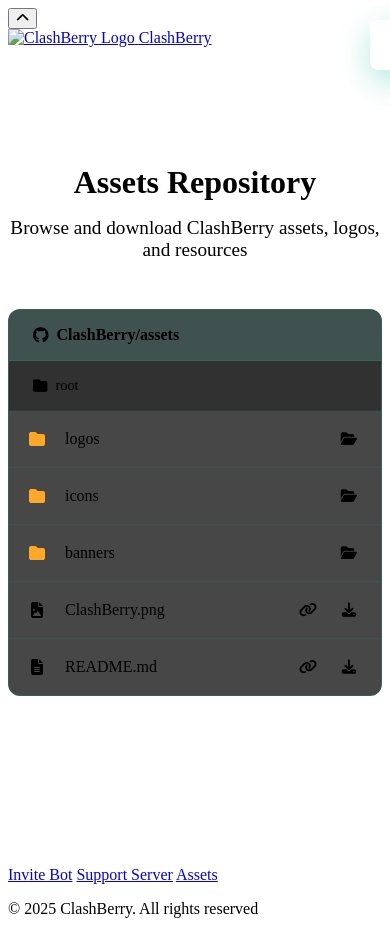
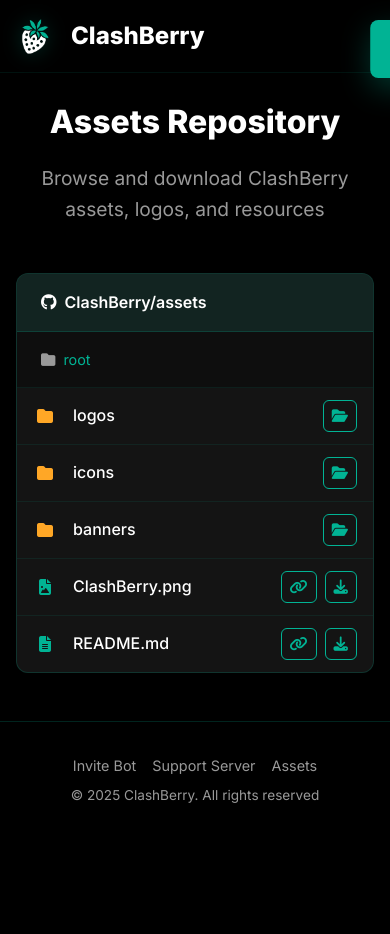
Before and after one commit to JkMiniDev/ClashBerryAssets, a plain HTML site: page index.html in a window 390 px wide. After the commit the page ends 844 px from the top, so only its background shows below. Drawn offline with Linux system fonts and the light colour scheme.

Commit message:
Update index.html

```diff
--- a/index.html
+++ b/index.html
@@ -4,13 +4,198 @@
     <meta charset="UTF-8">
     <meta name="viewport" content="width=device-width, initial-scale=1.0">
     <title>Assets - ClashBerry</title>
-    <link rel="icon" type="image/png" href="assets/ClashBerry.png">
-    <link rel="shortcut icon" type="image/png" href="assets/ClashBerry.png">
-    <link rel="apple-touch-icon" href="assets/ClashBerry.png">
+    <link rel="icon" type="image/png" href="ClashBerry.png">
+    <link rel="shortcut icon" type="image/png" href="ClashBerry.png">
+    <link rel="apple-touch-icon" href="ClashBerry.png">
     <link rel="stylesheet" href="https://cdnjs.cloudflare.com/ajax/libs/font-awesome/6.4.0/css/all.min.css">
     <link href="https://fonts.googleapis.com/css2?family=Inter:wght@300;400;500;600;700;800&display=swap" rel="stylesheet">
-    <link rel="stylesheet" href="assets/css/style.css">
     <style>
+        :root {
+            --primary-color: #01B394;
+            --primary-dark: #009680;
+            --black: #000000;
+            --dark-gray: #1a1a1a;
+            --medium-gray: #2a2a2a;
+            --light-gray: #3a3a3a;
+            --white: #ffffff;
+            --accent-glow: rgba(1, 179, 148, 0.3);
+            --text-light: #e0e0e0;
+            --text-muted: #999999;
+        }
+
+        * {
+            margin: 0;
+            padding: 0;
+            box-sizing: border-box;
+        }
+
+        html {
+            scroll-behavior: smooth;
+        }
+
+        body {
+            font-family: 'Inter', -apple-system, BlinkMacSystemFont, sans-serif;
+            background-color: var(--black);
+            color: var(--white);
+            line-height: 1.6;
+            overflow-x: hidden;
+        }
+
+        ::-webkit-scrollbar {
+            width: 8px;
+        }
+
+        ::-webkit-scrollbar-track {
+            background: var(--black);
+        }
+
+        ::-webkit-scrollbar-thumb {
+            background: var(--primary-color);
+            border-radius: 4px;
+        }
+
+        ::-webkit-scrollbar-thumb:hover {
+            background: var(--primary-dark);
+        }
+
+        .animated-bg {
+            position: fixed;
+            top: 0;
+            left: 0;
+            width: 100%;
+            height: 100%;
+            z-index: -1;
+            background: var(--black);
+        }
+
+        header {
+            position: fixed;
+            top: 0;
+            width: 100%;
+            z-index: 1000;
+            padding: 1rem 0;
+            background: rgba(0, 0, 0, 0.95);
+            backdrop-filter: blur(20px);
+            border-bottom: 1px solid rgba(1, 179, 148, 0.1);
+            transition: all 0.3s ease;
+        }
+
+        header.scrolled {
+            padding: 0.5rem 0;
+            background: rgba(0, 0, 0, 0.98);
+            box-shadow: 0 10px 30px rgba(1, 179, 148, 0.1);
+        }
+
+        .container {
+            max-width: 1400px;
+            margin: 0 auto;
+            padding: 0 2rem;
+        }
+
+        .header-container {
+            display: flex;
+            justify-content: flex-start;
+            align-items: center;
+        }
+
+        .logo {
+            display: flex;
+            align-items: center;
+            font-size: 1.8rem;
+            font-weight: 800;
+            color: var(--white);
+            text-decoration: none;
+            transition: all 0.3s ease;
+        }
+
+        .logo:hover {
+            color: var(--primary-color);
+            transform: scale(1.05);
+        }
+
+        .logo img {
+            height: 50px;
+            margin-right: 15px;
+            filter: drop-shadow(0 0 10px var(--accent-glow));
+            transition: filter 0.3s ease;
+        }
+
+        .logo:hover img {
+            filter: drop-shadow(0 0 20px var(--accent-glow));
+        }
+
+        .back-to-top {
+            position: fixed;
+            bottom: 30px;
+            right: 30px;
+            width: 60px;
+            height: 60px;
+            background: linear-gradient(135deg, var(--primary-color), var(--primary-dark));
+            border: none;
+            border-radius: 50%;
+            cursor: pointer;
+            display: flex;
+            align-items: center;
+            justify-content: center;
+            font-size: 1.5rem;
+            color: var(--white);
+            box-shadow: 0 8px 25px rgba(1, 179, 148, 0.4);
+            transition: all 0.3s ease;
+            opacity: 0;
+            visibility: hidden;
+            transform: translateY(100px);
+            z-index: 1000;
+        }
+
+        .back-to-top.visible {
+            opacity: 1;
+            visibility: visible;
+            transform: translateY(0);
+        }
+
+        .back-to-top:hover {
+            transform: translateY(-5px) scale(1.1);
+            box-shadow: 0 15px 35px rgba(1, 179, 148, 0.6);
+            background: linear-gradient(135deg, var(--primary-dark), var(--primary-color));
+        }
+
+        footer {
+            background: var(--black);
+            padding: 2rem 0;
+            border-top: 1px solid rgba(1, 179, 148, 0.2);
+        }
+
+        .footer-bottom {
+            text-align: center;
+            max-width: 600px;
+            margin: 0 auto;
+        }
+
+        .footer-links {
+            display: flex;
+            justify-content: center;
+            align-items: center;
+            gap: 1rem;
+            margin-bottom: 0.5rem;
+            font-size: 0.9rem;
+        }
+
+        .footer-links a {
+            color: var(--text-muted);
+            text-decoration: none;
+            transition: color 0.3s ease;
+        }
+
+        .footer-links a:hover {
+            color: var(--primary-color);
+        }
+
+        .footer-bottom p {
+            color: var(--text-muted);
+            font-size: 0.85rem;
+            line-height: 1.5;
+        }
+
         .assets-container {
             min-height: 80vh;
             padding: 6rem 0 3rem;
@@ -181,6 +366,26 @@
         }
 
         @media (max-width: 768px) {
+            .container {
+                padding: 0 1rem;
+            }
+
+            .logo {
+                font-size: 1.5rem;
+            }
+
+            .logo img {
+                height: 40px;
+            }
+
+            .back-to-top {
+                bottom: 20px;
+                right: 20px;
+                width: 50px;
+                height: 50px;
+                font-size: 1.2rem;
+            }
+
             .file-item {
                 padding: 0.75rem 1rem;
             }
@@ -200,8 +405,6 @@
 <body>
     <div class="animated-bg"></div>
 
-    <div class="cursor-trail"></div>
-
     <button class="back-to-top" id="backToTop" aria-label="Back to top">
         <i class="fas fa-chevron-up"></i>
     </button>
@@ -209,8 +412,8 @@
     <header id="header">
         <div class="container">
             <div class="header-container">
-                <a href="/" class="logo">
-                    <img src="assets/ClashBerry.png" alt="ClashBerry Logo">
+                <a href="#" class="logo">
+                    <img src="ClashBerry.png" alt="ClashBerry Logo">
                     <span>ClashBerry</span>
                 </a>
             </div>
@@ -325,7 +528,7 @@
                 <div class="footer-links">
                     <a href="#">Invite Bot</a>
                     <a href="#">Support Server</a>
-                    <a href="assets.html">Assets</a>
+                    <a href="#">Assets</a>
                 </div>
                 <p>&copy; 2025 ClashBerry. All rights reserved</p>
             </div>
@@ -336,7 +539,6 @@
         <span id="toastMessage">Link copied to clipboard!</span>
     </div>
 
-    <script src="assets/js/script.js"></script>
     <script>
         const BASE_URL = 'https://raw.githubusercontent.com/YourUsername/YourAssetsRepo/main/';
         let currentPath = '';
@@ -370,6 +572,34 @@
                 { name: 'banner-social.png', type: 'file' }
             ]
         };
+
+        const backToTopButton = document.getElementById('backToTop');
+
+        window.addEventListener('scroll', () => {
+            const header = document.getElementById('header');
+            const scrollY = window.scrollY;
+
+            if (scrollY > 100) {
+                header.classList.add('scrolled');
+            } else {
+                header.classList.remove('scrolled');
+            }
+
+            if (backToTopButton && scrollY > 500) {
+                backToTopButton.classList.add('visible');
+            } else if (backToTopButton) {
+                backToTopButton.classList.remove('visible');
+            }
+        });
+
+        if (backToTopButton) {
+            backToTopButton.addEventListener('click', () => {
+                window.scrollTo({
+                    top: 0,
+                    behavior: 'smooth'
+                });
+            });
+        }
 
         function renderFileList(path) {
             const fileList = document.getElementById('fileList');
```
